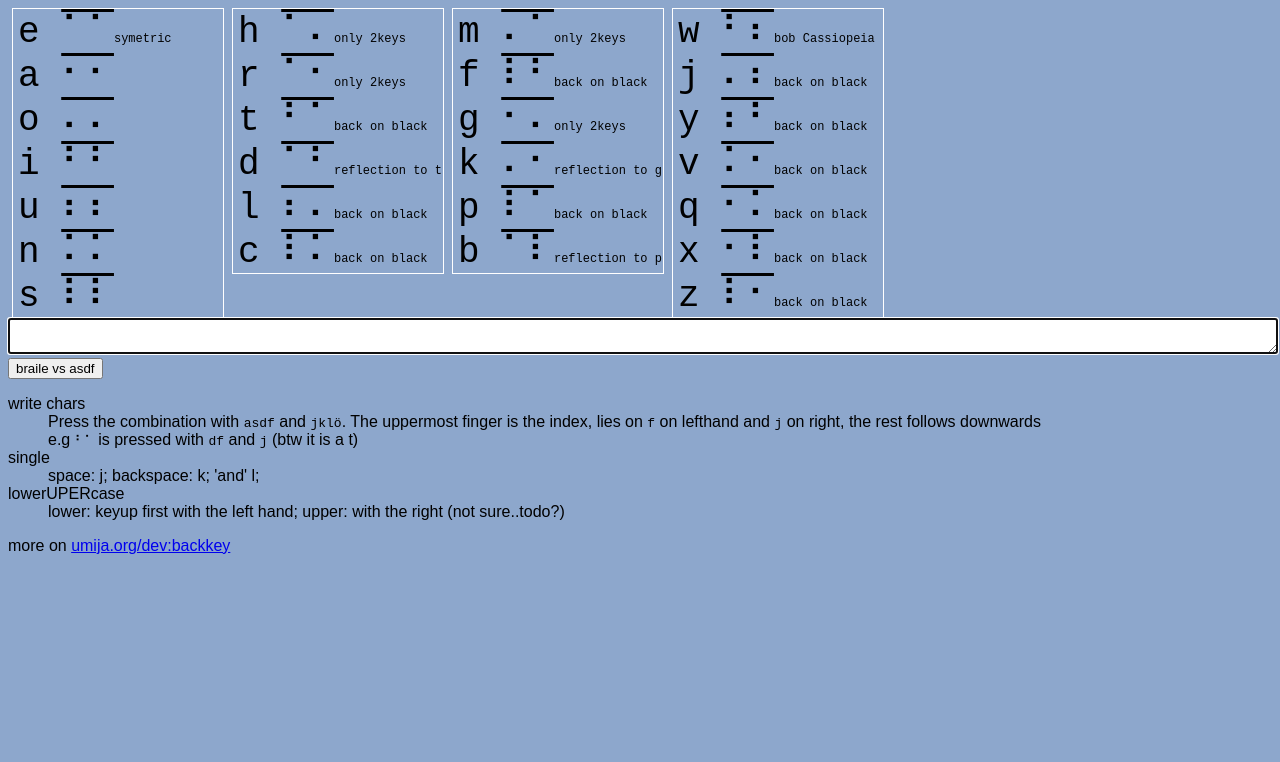
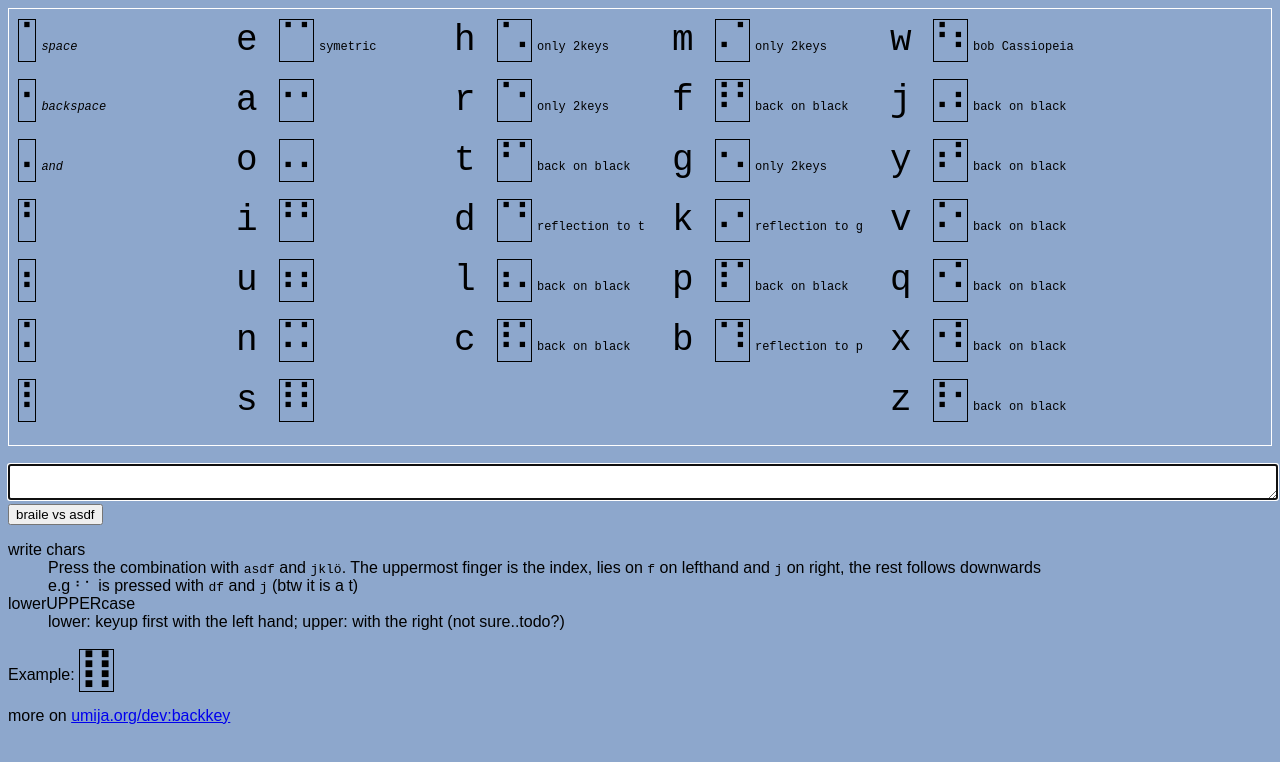
Before and after one commit to klml/kh, a plain HTML site: page backkey.html in a window 1280 px wide. Drawn offline with nearby package versions, Linux system fonts and the light colour scheme.

Commit message:
html - li, single

```diff
--- a/backkey.html
+++ b/backkey.html
@@ -13,20 +13,36 @@ textarea {
 width: 100%;
 height: 100%;
 }
-.col pre {
+.col {
+border: 1px solid #fff;
+}
+.col ul {
+float: left;
+width: 200px;
+padding: 8px 5px;
+margin: 0 4px;
+}
+.col ul li,
+.col ul b,
+.example {
+font-family: monospace;
 font-size: 36px;
-margin: 0;
+height: 60px;
+list-style-type: none;
 }
-.col pre b {
-text-decoration: overline;
+.col ul b,
+.example {
+border: 1px solid #000;
+margin-right: 5px;
+letter-spacing: -10px;
 }
-.col pre em {
+.col ul em {
 display: none;
 color: #2B2B2B;
 font-style: normal;
 font-size: 12px;
 }
-.col pre span {
+.col ul span {
 font-size: 12px;
 }
 div b,
@@ -36,14 +52,6 @@ font-weight: normal;
 }
 img  {
 padding: 7px 0 0 4px;
-}
-.col pre {
-width: 200px;
-float: left;
-border: 1px solid #fff;
-margin: 0 4px;
-padding: 0 5px;
-white-space: pre;
 }
 .both {
 clear: both;
@@ -71,7 +79,7 @@ $(document).ready(function() {
     });
 
     $('button').click( function () {
-        $('pre b, pre em, pre span').toggle();
+        $('ul b, ul em, ul span').toggle();
     });
 });
 function backkey (keystroke) {
@@ -161,41 +169,50 @@ return o ;
 <body>
 
 <div class="col">
-<!-- // symmetric   -->
-<pre>
-e <b>⠁⠁</b><em>___F J___</em><span>symetric</span>
-a <b>⠂⠂</b><em>__D_ _K__</em>
-o <b>⠄⠄</b><em>_S__ __L_</em>
-i <b>⠃⠃</b><em>__DF JK__</em>
-u <b>⠆⠆</b><em>_SD_ _KL_</em>
-n <b>⠅⠅</b><em>_S_F J_L_</em>
-s <b>⠇⠇</b><em>_SDF JKL_</em>
-</pre>
-<pre>
-h <b>⠁⠄</b><em>___F __L_</em><span>only 2keys</span>
-r <b>⠁⠂</b><em>___F _K__</em><span>only 2keys</span>
-t <b>⠃⠁</b><em>__DF J___</em><span>back on black</span>
-d <b>⠁⠃</b><em>___F JK__</em><span>reflection to t</span>
-l <b>⠆⠄</b><em>_SD_ __L_</em><span>back on black</span>
-c <b>⠇⠅</b><em>_SDF J_L_</em><span>back on black</span>
-</pre>
-<pre>
-m <b>⠄⠁</b><em>_S__ J___</em><span>only 2keys</span>
-f <b>⠇⠃</b><em>_SDF JK__</em><span>back on black</span>
-g <b>⠂⠄</b><em>__D_ __L_</em><span>only 2keys</span>
-k <b>⠄⠂</b><em>_S__ _K__</em><span>reflection to g</span>
-p <b>⠇⠁</b><em>_SDF J___</em><span>back on black</span>
-b <b>⠁⠇</b><em>___F JKL_</em><span>reflection to p</span>
-</pre>
-<pre>
-w <b>⠃⠆</b><em>__DF _KL_</em><span>bob Cassiopeia</span>
-j <b>⠄⠆</b><em>_S__ _KL_</em><span>back on black</span>
-y <b>⠆⠃</b><em>_SD_ JK__</em><span>back on black</span>
-v <b>⠅⠂</b><em>_S_F _K__</em><span>back on black</span>
-q <b>⠂⠅</b><em>__D_ J_L_</em><span>back on black</span>
-x <b>⠂⠇</b><em>__D_ JKL_</em><span>back on black</span>
-z <b>⠇⠂</b><em>_SDF _K__</em><span>back on black</span>
-</pre>
+<ul>
+<li><b> ⠁</b><em>____ J___</em><span><i>space</i></span></li>
+<li><b> ⠂</b><em>____ _K__</em><span><i>backspace</i></span></li>
+<li><b> ⠄</b><em>____ __L_</em><span><i>and</i></span></li>
+<li><b> ⠃</b><em>____ JK__</em></li>
+<li><b> ⠆</b><em>____ _KL_</em></li>
+<li><b> ⠅</b><em>____ J_L_</em></li>
+<li><b> ⠇</b><em>____ JKL_</em></li>
+</ul>
+<ul>
+<li>e <b>⠁⠁</b><em>___F J___</em><span>symetric</span></li>
+<li>a <b>⠂⠂</b><em>__D_ _K__</em></li>
+<li>o <b>⠄⠄</b><em>_S__ __L_</em></li>
+<li>i <b>⠃⠃</b><em>__DF JK__</em></li>
+<li>u <b>⠆⠆</b><em>_SD_ _KL_</em></li>
+<li>n <b>⠅⠅</b><em>_S_F J_L_</em></li>
+<li>s <b>⠇⠇</b><em>_SDF JKL_</em></li>
+</ul>
+<ul>
+<li>h <b>⠁⠄</b><em>___F __L_</em><span>only 2keys</span></li>
+<li>r <b>⠁⠂</b><em>___F _K__</em><span>only 2keys</span></li>
+<li>t <b>⠃⠁</b><em>__DF J___</em><span>back on black</span></li>
+<li>d <b>⠁⠃</b><em>___F JK__</em><span>reflection to t</span></li>
+<li>l <b>⠆⠄</b><em>_SD_ __L_</em><span>back on black</span></li>
+<li>c <b>⠇⠅</b><em>_SDF J_L_</em><span>back on black</span></li>
+</ul>
+<ul>
+<li>m <b>⠄⠁</b><em>_S__ J___</em><span>only 2keys</span></li>
+<li>f <b>⠇⠃</b><em>_SDF JK__</em><span>back on black</span></li>
+<li>g <b>⠂⠄</b><em>__D_ __L_</em><span>only 2keys</span></li>
+<li>k <b>⠄⠂</b><em>_S__ _K__</em><span>reflection to g</span></li>
+<li>p <b>⠇⠁</b><em>_SDF J___</em><span>back on black</span></li>
+<li>b <b>⠁⠇</b><em>___F JKL_</em><span>reflection to p</span></li>
+</ul>
+<ul>
+<li>w <b>⠃⠆</b><em>__DF _KL_</em><span>bob Cassiopeia</span></li>
+<li>j <b>⠄⠆</b><em>_S__ _KL_</em><span>back on black</span></li>
+<li>y <b>⠆⠃</b><em>_SD_ JK__</em><span>back on black</span></li>
+<li>v <b>⠅⠂</b><em>_S_F _K__</em><span>back on black</span></li>
+<li>q <b>⠂⠅</b><em>__D_ J_L_</em><span>back on black</span></li>
+<li>x <b>⠂⠇</b><em>__D_ JKL_</em><span>back on black</span></li>
+<li>z <b>⠇⠂</b><em>_SDF _K__</em><span>back on black</span></li>
+</ul>
+<br class="both" />
 </div>
 
 
@@ -243,11 +260,15 @@ _S__ J_L_
     <dt>write chars</dt>
     <dd>Press the combination with <code>asdf</code> and <code>jklö</code>. The uppermost finger is the index, lies on <code>f</code> on lefthand and <code>j</code> on right, the rest follows downwards<br />
     e.g <code>⠃⠁</code> is pressed with <code>df</code> and <code>j</code> (btw it is a t)  </dd>
-    <dt>single</dt>
-    <dd>space: j; backspace: k; 'and' l;</dd>
-    <dt>lowerUPERcase</dt>
+    <dt>lowerUPPERcase</dt>
     <dd>lower: keyup first with the left hand; upper: with the right (not sure..todo?)</dd>
 </dl>
+
+<p>Example:
+
+<b class="example">⡇⡇</b>
+</p>
+
 
 more on <a href="http://umija.org/dev%3Abackkey">umija.org/dev:backkey</a>
 
```
Also changed, not shown: textsnake.html (+15 -1 lines), 1 other file.
